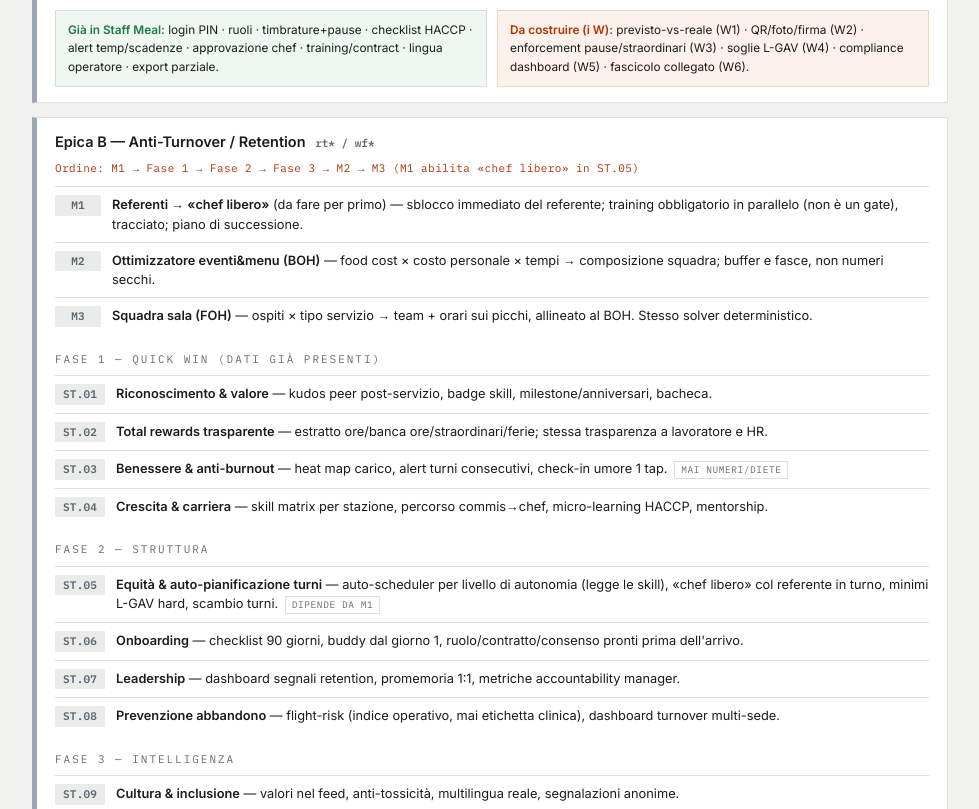
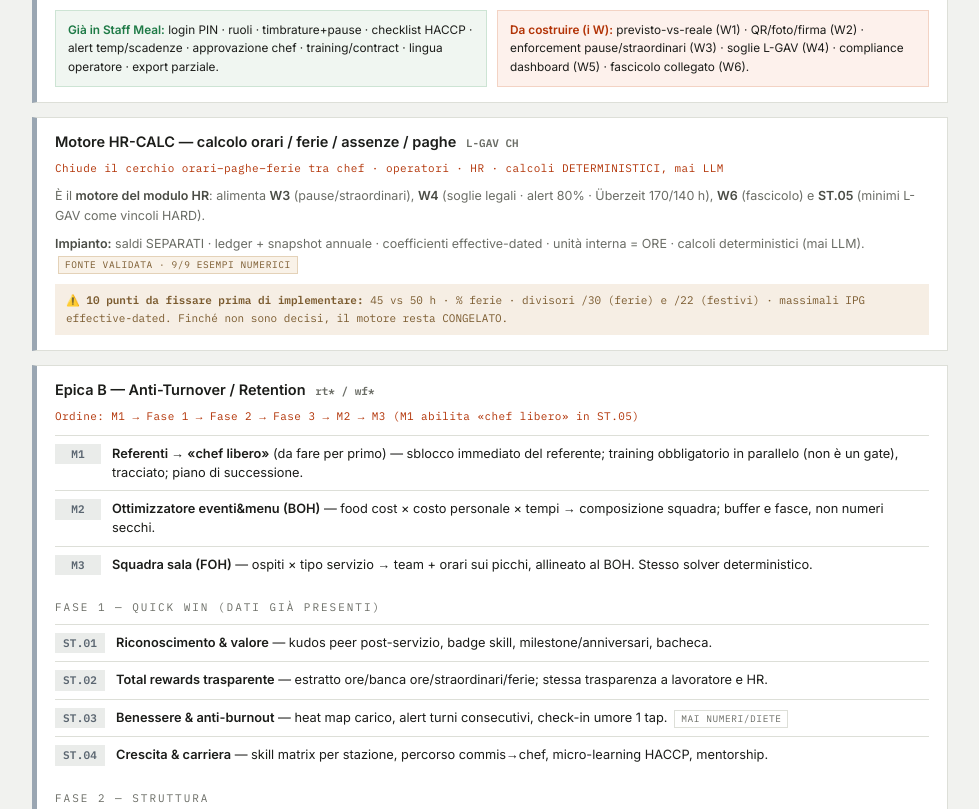
Before and after one commit to frapaco85-prog/staff-meal-command, a plain HTML site: page tracker.html in a window 1280 px wide. Shown: the part 10642-11451 px from the top of the page, without its empty margins (150-1129 px from the left). Drawn offline with Linux system fonts and the light colour scheme.

Commit message:
feat(tracker): aggiungi blocco "Motore HR-CALC" al backlog HR (congelato)
Sottosezione tra Epica A ed Epica B: calcolo orari/ferie/assenze/paghe
(L-GAV CH), alimenta W3/W4/W6/ST.05, impianto ledger+snapshot+effective-dated,
fonte validata 9/9, 10 punti da fissare. Riusa solo classi esistenti; nessuna
checkbox/localStorage; barra "Prossimo passo" e i due binari invariati.

Co-Authored-By: Claude Opus 4.8 <noreply@anthropic.com>

```diff
--- a/tracker.html
+++ b/tracker.html
@@ -986,6 +986,14 @@
     </div>
 
     <div class="epic">
+      <h3>Motore HR-CALC — calcolo orari / ferie / assenze / paghe <span class="code">L-GAV CH</span></h3>
+      <div class="order">Chiude il cerchio orari–paghe–ferie tra chef · operatori · HR · calcoli DETERMINISTICI, mai LLM</div>
+      <div class="engine">È il <b>motore del modulo HR</b>: alimenta <b>W3</b> (pause/straordinari), <b>W4</b> (soglie legali · alert 80% · Überzeit 170/140 h), <b>W6</b> (fascicolo) e <b>ST.05</b> (minimi L-GAV come vincoli HARD).</div>
+      <div class="engine"><b>Impianto:</b> saldi SEPARATI · ledger + snapshot annuale · coefficienti effective-dated · unità interna = ORE · calcoli deterministici (mai LLM). <span class="wtag be">fonte validata · 9/9 esempi numerici</span></div>
+      <div class="gated">⚠️ <b>10 punti da fissare prima di implementare:</b> 45 vs 50 h · % ferie · divisori /30 (ferie) e /22 (festivi) · massimali IPG effective-dated. Finché non sono decisi, il motore resta CONGELATO.</div>
+    </div>
+
+    <div class="epic">
       <h3>Epica B — Anti-Turnover / Retention <span class="code">rt* / wf*</span></h3>
       <div class="order">Ordine: M1 → Fase 1 → Fase 2 → Fase 3 → M2 → M3 (M1 abilita «chef libero» in ST.05)</div>
       <div class="wrow"><span class="wcode">M1</span><div class="wbody"><b>Referenti → «chef libero»</b> (da fare per primo) — sblocco immediato del referente; training obbligatorio in parallelo (non è un gate), tracciato; piano di successione.</div></div>
```
